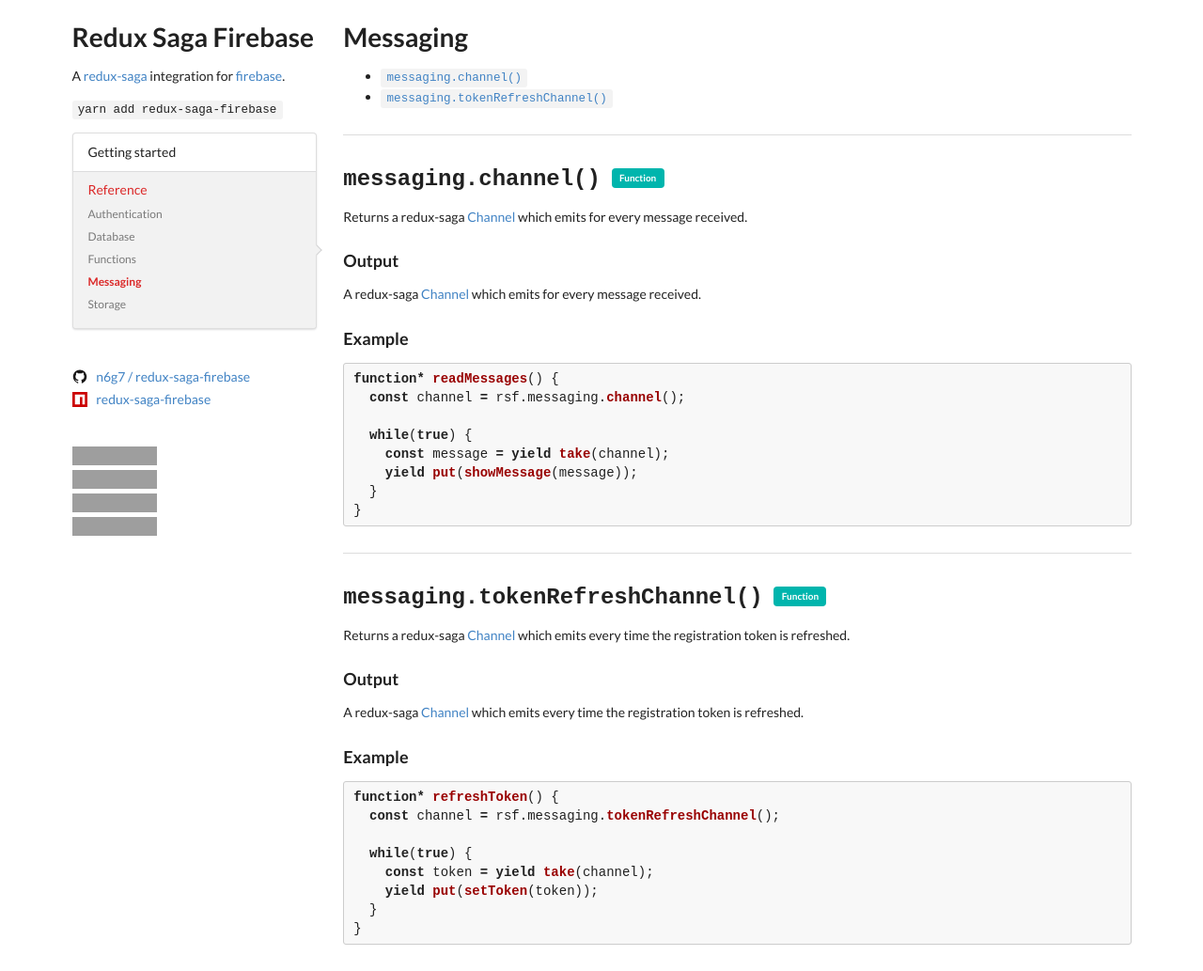
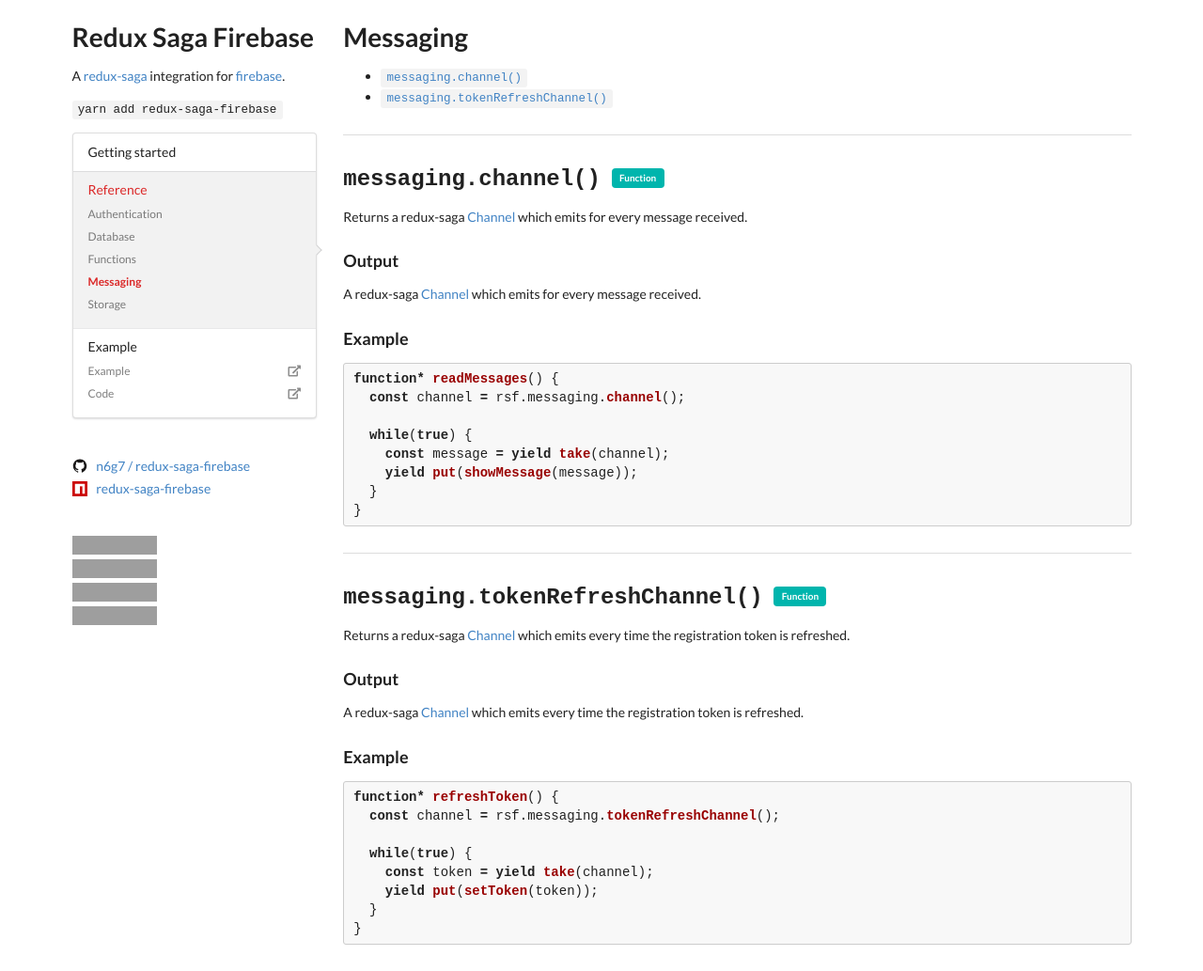
Before and after one commit to n6g7/redux-saga-firebase, a Jekyll site: the page built from docs/_reference/messaging.md, in a window 1280 px wide. Shown: the whole page at 94% size. Built offline with Jekyll 4.4.1, drawn with Linux system fonts in a browser that asks for light colours; nearby versions of some CDN libraries; grey boxes are pictures that could not be loaded.

Commit message:
Add links to example on sidebar.

```diff
--- a/docs/_includes/sidebar.html
+++ b/docs/_includes/sidebar.html
@@ -18,6 +18,19 @@
           <a href="{{ "/reference/functions" | relative_url }}" class="red item {% if page.url == '/reference/functions.html' %}active{% endif %}">Functions</a>
           <a href="{{ "/reference/messaging" | relative_url }}" class="red item {% if page.url == '/reference/messaging.html' %}active{% endif %}">Messaging</a>
           <a href="{{ "/reference/storage" | relative_url }}" class="red item {% if page.url == '/reference/storage.html' %}active{% endif %}">Storage</a>
+        </div>
+      </div>
+      <div class="red item">
+        Example
+        <div class="menu">
+          <a href="https://redux-saga-firebase.firebaseapp.com/" target="blank" class="red item">
+            <i class="external icon"></i>
+            Example
+          </a>
+          <a href="https://github.com/n6g7/redux-saga-firebase/tree/master/example" target="code" class="red item">
+            <i class="external icon"></i>
+            Code
+          </a>
         </div>
       </div>
     </div>
```
